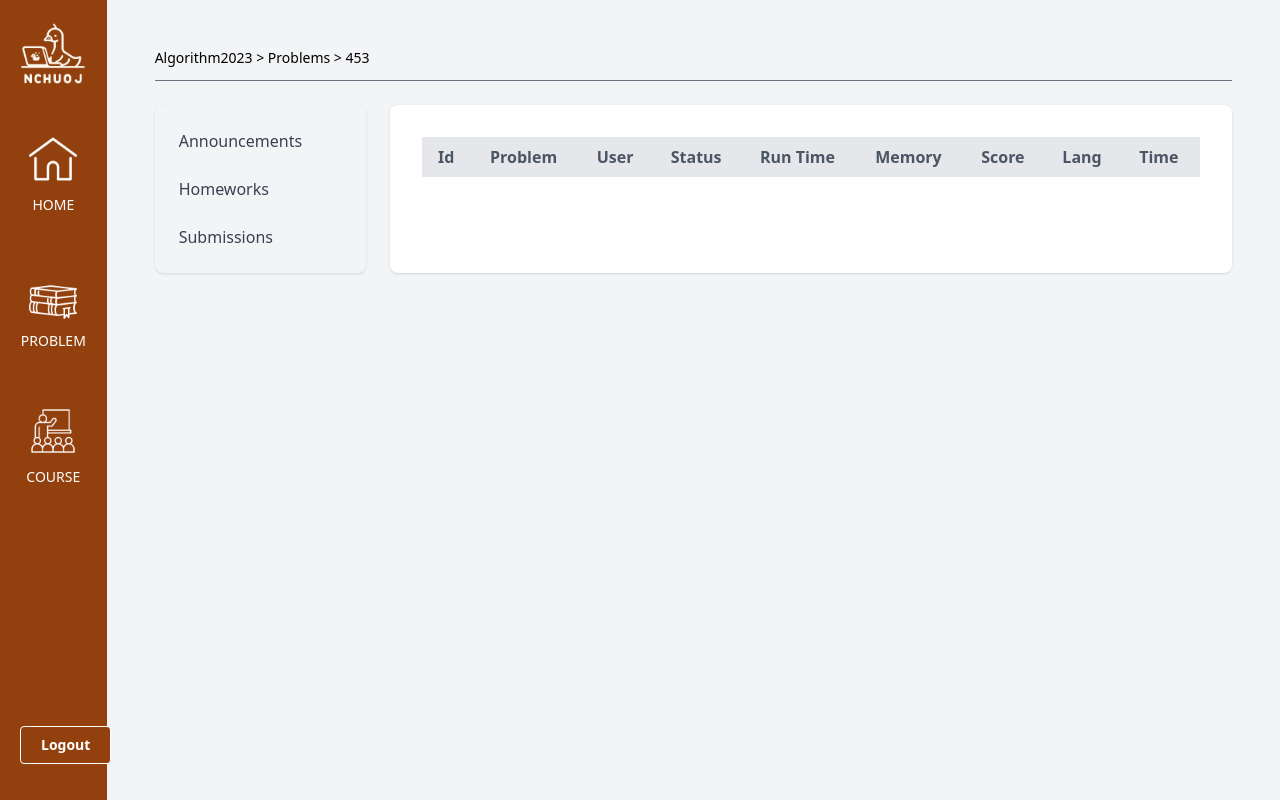
After one commit to kevin0929/nchuoj, a Flask app: template backend/nchuoj/templates/user/submissions.html in a window 1280 px wide. The commit adds this page. Run offline with Flask 3, Linux system fonts and the light colour scheme; the template is opened without the code that fills it, so the values that code supplies are empty; some libraries are stand-ins or nearby versions.

Commit message:
[Update] update submission page and side bar

```diff
--- a/backend/nchuoj/model/submission.py
+++ b/backend/nchuoj/model/submission.py
@@ -18,6 +18,7 @@ class Submission(Base):
     __tablename__ = "submission"
 
     submissionid = Column(Integer, primary_key=True, autoincrement=True)
+    userid = Column(Integer, ForeignKey("users.userid"), nullable=False)
     problemid = Column(Integer, ForeignKey("problem.problemid"), nullable=False)
     runtime = Column(Float, nullable=False)
     memory = Column(Integer, nullable=False)
@@ -32,6 +33,7 @@ class Submission(Base):
     def to_dict(self):
         return {
             "submissionid": self.submissionid,
+            "userid": self.userid,
             "problemid": self.problemid,
             "runtime": self.runtime,
             "memory": self.memory,
--- a/backend/nchuoj/service/submit.py
+++ b/backend/nchuoj/service/submit.py
@@ -40,12 +40,12 @@ class SubmitService:
 
             if response.status_code == 201:
                 result = response.json()
-                print(result)
-
                 status = result["status"]["description"]
 
+                # if test failure, stop continuously test
                 if status != "Accepted":
                     final_status = status
+                    break
 
                 # sum up time and memory of all testcase
                 execute_time += float(result["time"])
--- a/backend/nchuoj/templates/user/homework.html
+++ b/backend/nchuoj/templates/user/homework.html
@@ -23,7 +23,7 @@
                     <a href="{{ url_for('course_api.homeworks', userid=user.userid, courseid=course.courseid) }}" class="block text-gray-700 hover:text-blue-600 font-medium">Homeworks</a>
                 </li>
                 <li>
-                    <a href="#" class="block text-gray-700 hover:text-blue-600 font-medium">Submissions</a>
+                    <a href="{{ url_for('course_api.submissions', userid=user.userid, courseid=course.courseid) }}" class="block text-gray-700 hover:text-blue-600 font-medium">Submissions</a>
                 </li>
             </ul>
         </aside>
--- a/backend/nchuoj/templates/user/homeworks.html
+++ b/backend/nchuoj/templates/user/homeworks.html
@@ -23,7 +23,7 @@
                     <a href="{{ url_for('course_api.homeworks', userid=user.userid, courseid=course.courseid) }}" class="block text-gray-700 hover:text-blue-600 font-medium">Homeworks</a>
                 </li>
                 <li>
-                    <a href="#" class="block text-gray-700 hover:text-blue-600 font-medium">Submissions</a>
+                    <a href="{{ url_for('course_api.submissions', userid=user.userid, courseid=course.courseid) }}" class="block text-gray-700 hover:text-blue-600 font-medium">Submissions</a>
                 </li>
             </ul>
         </aside>
--- a/backend/nchuoj/templates/user/problem.html
+++ b/backend/nchuoj/templates/user/problem.html
@@ -26,10 +26,10 @@
                     <a href="{{ url_for('course_api.announcement', userid=user.userid, courseid=course.courseid) }}" class="block text-gray-700 hover:text-blue-600 font-medium">Announcements</a>
                 </li>
                 <li>
-                    <a href="#" class="block text-gray-700 hover:text-blue-600 font-medium">Homeworks</a>
+                    <a href="{{ url_for('course_api.homeworks', userid=user.userid, courseid=course.courseid) }}" class="block text-gray-700 hover:text-blue-600 font-medium">Homeworks</a>
                 </li>
                 <li>
-                    <a href="#" class="block text-gray-700 hover:text-blue-600 font-medium">Submissions</a>
+                    <a href="{{ url_for('course_api.submissions', userid=user.userid, courseid=course.courseid) }}" class="block text-gray-700 hover:text-blue-600 font-medium">Submissions</a>
                 </li>
             </ul>
         </aside>
@@ -127,7 +127,7 @@
         <!-- Modal 底部按鈕 -->
         <div class="mt-6 flex justify-end">
             <button id="cancelButton" class="px-4 py-2 mr-2 bg-gray-300 rounded">取消</button>
-            <button id="confirmSubmit" class="px-4 py-2 bg-blue-600 text-white rounded">提交</button>
+            <button id="confirmSubmit" data-problem-id="{{ problem.problemid }}" data-course-id="{{ course.courseid }}" class="px-4 py-2 bg-blue-600 text-white rounded">提交</button>
         </div>
     </div>
 </div>
--- /dev/null
+++ b/backend/nchuoj/templates/user/submissions.html
@@ -0,0 +1,76 @@
+{% extends "base.html" %}
+
+{% block title %} Course index - submissions {% endblock title %}
+
+{% block content %}
+<div class="w-full p-6">
+
+    <!-- Breadcrumb Navigation -->
+    <nav class="text-sm text-black mb-6">
+        <a href="#" class="hover:text-blue-600">Algorithm2023</a> &gt;
+        <a href="#" class="hover:text-blue-600">Problems</a> &gt;
+        <span>453</span>
+        <hr class="h-px my-3 bg-gray-500 border-0 dark:bg-gray-700">
+    </nav>
+
+    <!-- Main Content Area -->
+    <div class="flex w-full">
+
+        <!-- Left Sidebar (Menu) -->
+        <aside class="w-1/5 bg-gray-100 p-6 mr-6 rounded-lg shadow">
+            <ul class="space-y-6">
+                <li>
+                    <a href="{{ url_for('course_api.announcement', userid=user.userid, courseid=course.courseid) }}" class="block text-gray-700 hover:text-blue-600 font-medium">Announcements</a>
+                </li>
+                <li>
+                    <a href="{{ url_for('course_api.homeworks', userid=user.userid, courseid=course.courseid) }}" class="block text-gray-700 hover:text-blue-600 font-medium">Homeworks</a>
+                </li>
+                <li>
+                    <a href="{{ url_for('course_api.submissions', userid=user.userid, courseid=course.courseid) }}" class="block text-gray-700 hover:text-blue-600 font-medium">Submissions</a>
+                </li>
+            </ul>
+        </aside>
+
+        <!-- Right Content Area -->
+        <div class="w-4/5 bg-white p-8 rounded-lg shadow">
+            <!-- Submission Table -->
+            <table class="min-w-full bg-white border-collapse">
+                <thead>
+                    <tr>
+                        <th class="py-2 px-4 bg-gray-200 text-left font-bold text-gray-600">Id</th>
+                        <th class="py-2 px-4 bg-gray-200 text-left font-bold text-gray-600">Problem</th>
+                        <th class="py-2 px-4 bg-gray-200 text-left font-bold text-gray-600">User</th>
+                        <th class="py-2 px-4 bg-gray-200 text-left font-bold text-gray-600">Status</th>
+                        <th class="py-2 px-4 bg-gray-200 text-left font-bold text-gray-600">Run Time</th>
+                        <th class="py-2 px-4 bg-gray-200 text-left font-bold text-gray-600">Memory</th>
+                        <th class="py-2 px-4 bg-gray-200 text-left font-bold text-gray-600">Score</th>
+                        <th class="py-2 px-4 bg-gray-200 text-left font-bold text-gray-600">Lang</th>
+                        <th class="py-2 px-4 bg-gray-200 text-left font-bold text-gray-600">Time</th>
+                    </tr>
+                </thead>
+                <tbody>
+                    {% for submission in submissions %}
+                    <tr class="border-b hover:bg-gray-100">
+                        <td class="py-2 px-4">{{ submission.submissionid }}</td>
+                        <td class="py-2 px-4"><a href="#" class="text-blue-500 underline">{{ submission.problemid }}</a></td>
+                        <td class="py-2 px-4">{{ user.username }}</td>
+                        <td class="py-2 px-4">
+                            <span class="{% if submission.status == 'Accepted' %}text-green-500{% else %}text-red-500{% endif %} font-semibold">
+                                {{ submission.status }}
+                            </span>
+                        </td>
+                        <td class="py-2 px-4">{{ submission.runtime }} ms</td>
+                        <td class="py-2 px-4">{{ submission.memory }} KB</td>
+                        <td class="py-2 px-4">{{ submission.score }}</td>
+                        <td class="py-2 px-4">{{ submission.language }}</td>
+                        <td class="py-2 px-4">{{ submission.submit_time.strftime('%Y-%m-%d %H:%M') }}</td>
+                    </tr>
+                    {% endfor %}
+                </tbody>
+            </table>
+        </div>
+    </div>
+</div>
+
+
+{% endblock content %}
```
Also changed, not shown: backend/nchuoj/apis/course.py (+23 -0 lines), backend/nchuoj/apis/problem.py (+44 -6 lines), backend/nchuoj/migrations/versions/f454a9143bef_add_userid_column_into_submission_table.py (added, +30 -0 lines), backend/nchuoj/static/js/problem.js (+14 -1 lines), backend/nchuoj/templates/user/announcement.html (+1 -6 lines).
